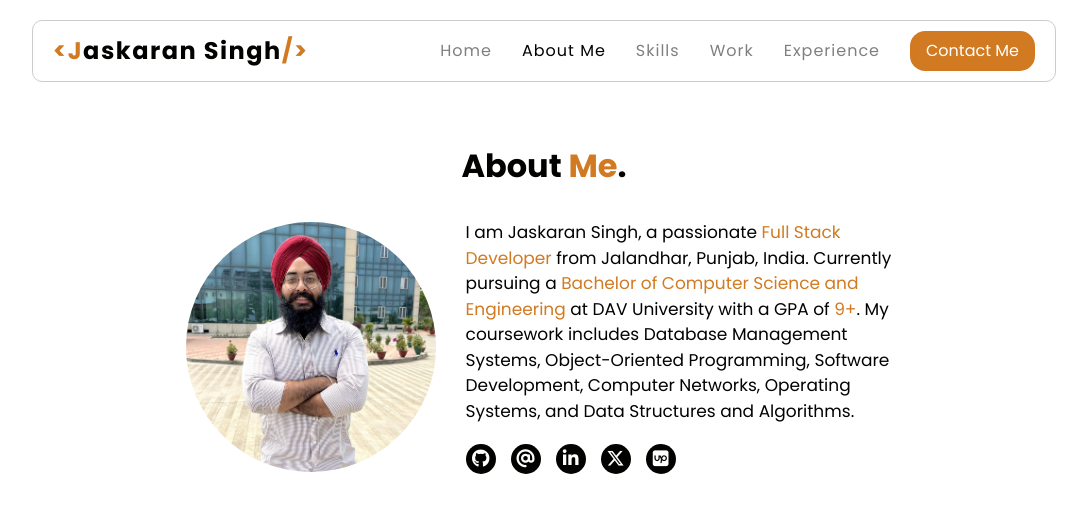
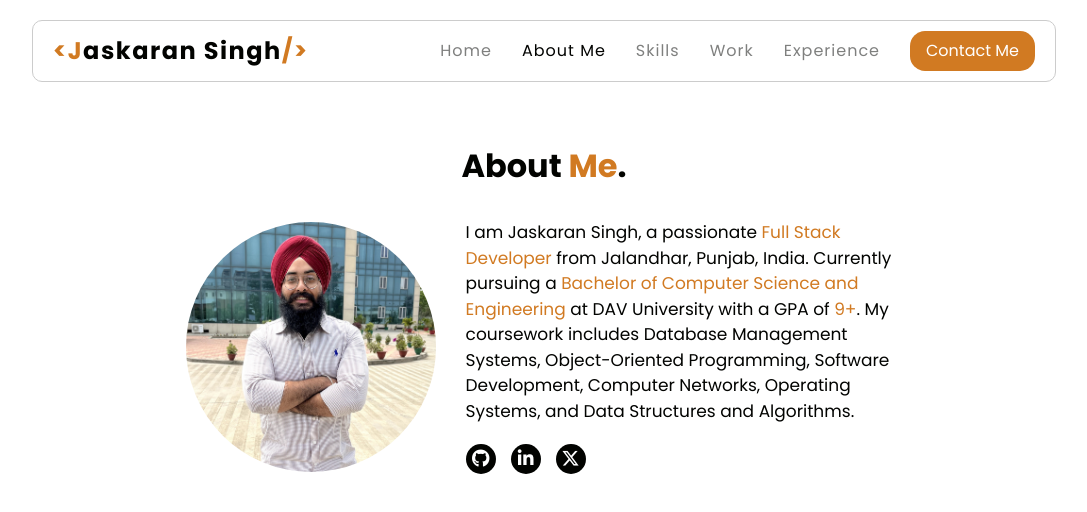
Before and after one commit to karanjas39/Portfolio, a React (Vite) app: page /about in a window 1280 px wide. Shown: the top 512 px of the page, without its empty margins (96-1183 px from the left). Built offline with nearby package versions, Linux system fonts and the light colour scheme.

Commit message:
new technologies added and updated the about me page

```diff
--- a/src/Components/About/About.jsx
+++ b/src/Components/About/About.jsx
@@ -23,12 +23,6 @@ export default function About() {
               <i className="fa-brands fa-github"></i>
             </a>
             <a
-              href="mailto:dhillonjaskaran4486@gmail.com?subject=Hi! Jaskaran"
-              target="_blank"
-            >
-              <i className="fa-solid fa-at"></i>
-            </a>
-            <a
               href="https://www.linkedin.com/in/singhjaskaran/"
               target="_blank"
             >
@@ -40,12 +34,6 @@ export default function About() {
             >
               <i className="fa-brands fa-x-twitter"></i>
             </a>
-            <a
-              href="https://www.upwork.com/freelancers/~019216ac9e270c5091?mp_source=share"
-              target="_blank"
-            >
-              <i className="fa-brands fa-upwork"></i>
-            </a>
           </div>
         </div>
       </div>
--- a/src/Data/skills.js
+++ b/src/Data/skills.js
@@ -77,6 +77,13 @@ export const skills = [
     link: "https://react.dev/",
   },
   {
+    name: "Redux.js",
+    iconClass: "/redux.png",
+    hasIcon: false,
+    hasPNG: true,
+    link: "https://redux.js.org/",
+  },
+  {
     name: "Node.js",
     iconClass: "fa-brands fa-node",
     hasIcon: true,
```
Also changed, not shown: public/redux.png (added).
